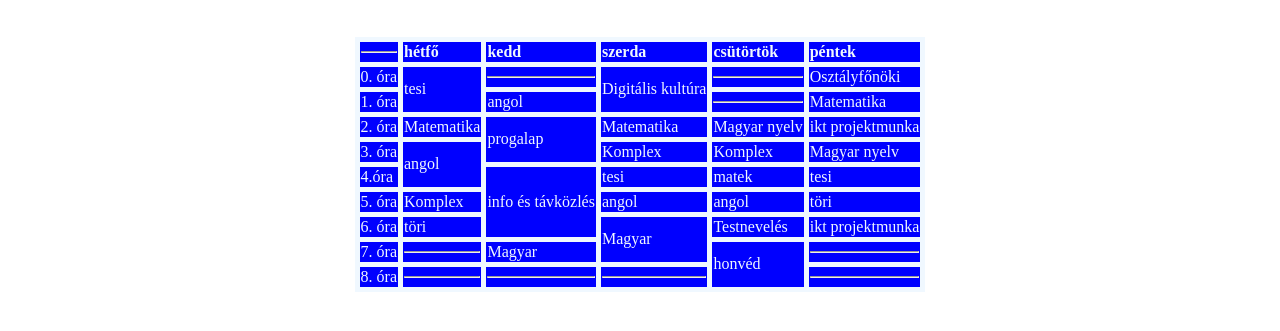
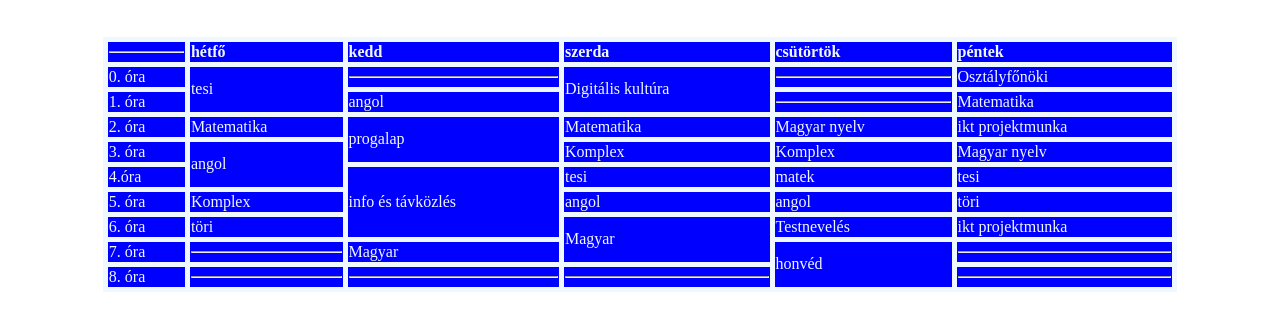
Before and after one commit to szkarosid/9.A-IKT-2.csop, a plain HTML site: page orarend.html in a window 1280 px wide. Shown: the part 105-436 px from the top of the page. Drawn offline with Linux system fonts and the light colour scheme.

Commit message:
órarend

```diff
--- a/orarend.html
+++ b/orarend.html
@@ -5,13 +5,16 @@
     <meta name="viewport" content="width=device-width, initial-scale=1.0">
     <title>Órarendem</title>
     <style>
-        table, td, tr{
+        table, td{
             border: 5px solid;
-            background-color: blue;
             color: aliceblue;
             border-collapse: collapse;
         }
 
+        table{
+            background-color: blue;
+            width: 85%;
+        }
     </style>
 </head>
 <body>
```
